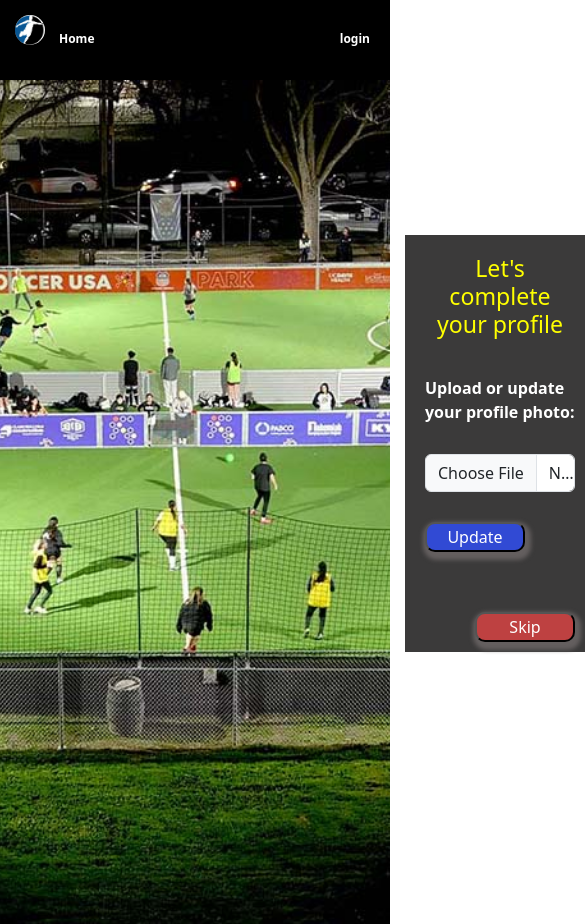
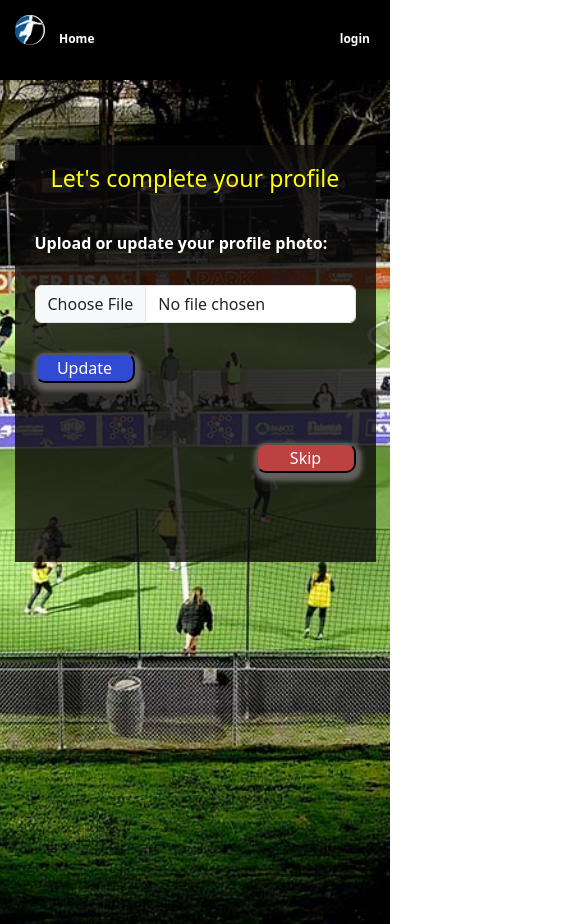
Before and after one commit to ekhay-hit/footy_net, a React (Vite) app in the folder client/: page /updateProfile in a window 390 px wide. Shown: the whole page, 585 px wide, since content can reach past the window. Built offline with nearby package versions, Linux system fonts and the light colour scheme; no server answers.

Commit message:
added mobile responsiveness to the signup, login, and updated profile pages

```diff
--- a/client/src/components/styles/completeProfile.css
+++ b/client/src/components/styles/completeProfile.css
@@ -32,3 +32,13 @@ button {
   margin-top: 30px;
   background-color: rgb(190, 65, 65);
 }
+
+@media screen and (max-width: 1400px) {
+  .complete-profile {
+    width: 95%;
+    margin: 60px auto;
+  }
+  .about-me {
+    width: 100%;
+  }
+}
--- a/client/src/pages/styles/login.css
+++ b/client/src/pages/styles/login.css
@@ -53,10 +53,15 @@
   }
 }
 
-@media screen and (min-width: 992px) and (max-width: 1400px) {
+@media screen and (max-width: 1400px) {
   .form {
     width: 80%;
     margin: auto;
     margin-top: 100px;
   }
+
+  .form-login {
+    width: 100%;
+    margin-top: 80px;
+  }
 }
--- a/client/src/pages/styles/singup.css
+++ b/client/src/pages/styles/singup.css
@@ -60,17 +60,9 @@
   padding: 10px;
 }
 
-@media screen and (max-width: 992px) {
+@media screen and (max-width: 1400px) {
   .myform {
-    width: 100%;
-    margin-top: 100px !important;
-    margin: auto;
-  }
-}
-
-@media screen and (min-width: 992px) and (max-width: 1400px) {
-  .myform {
-    width: 80%;
+    width: 95%;
     margin: auto;
     margin-top: 100px;
   }
```
